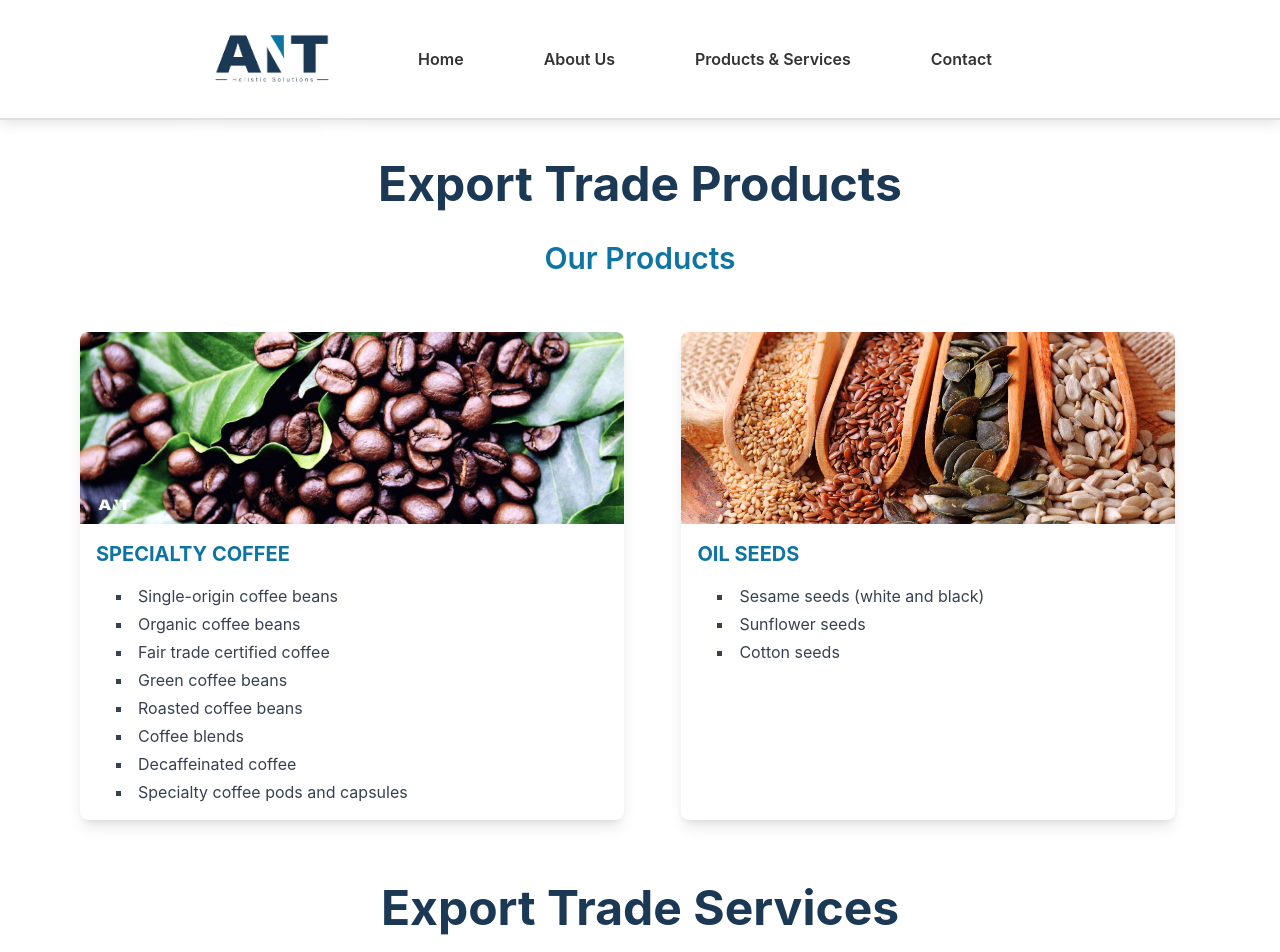
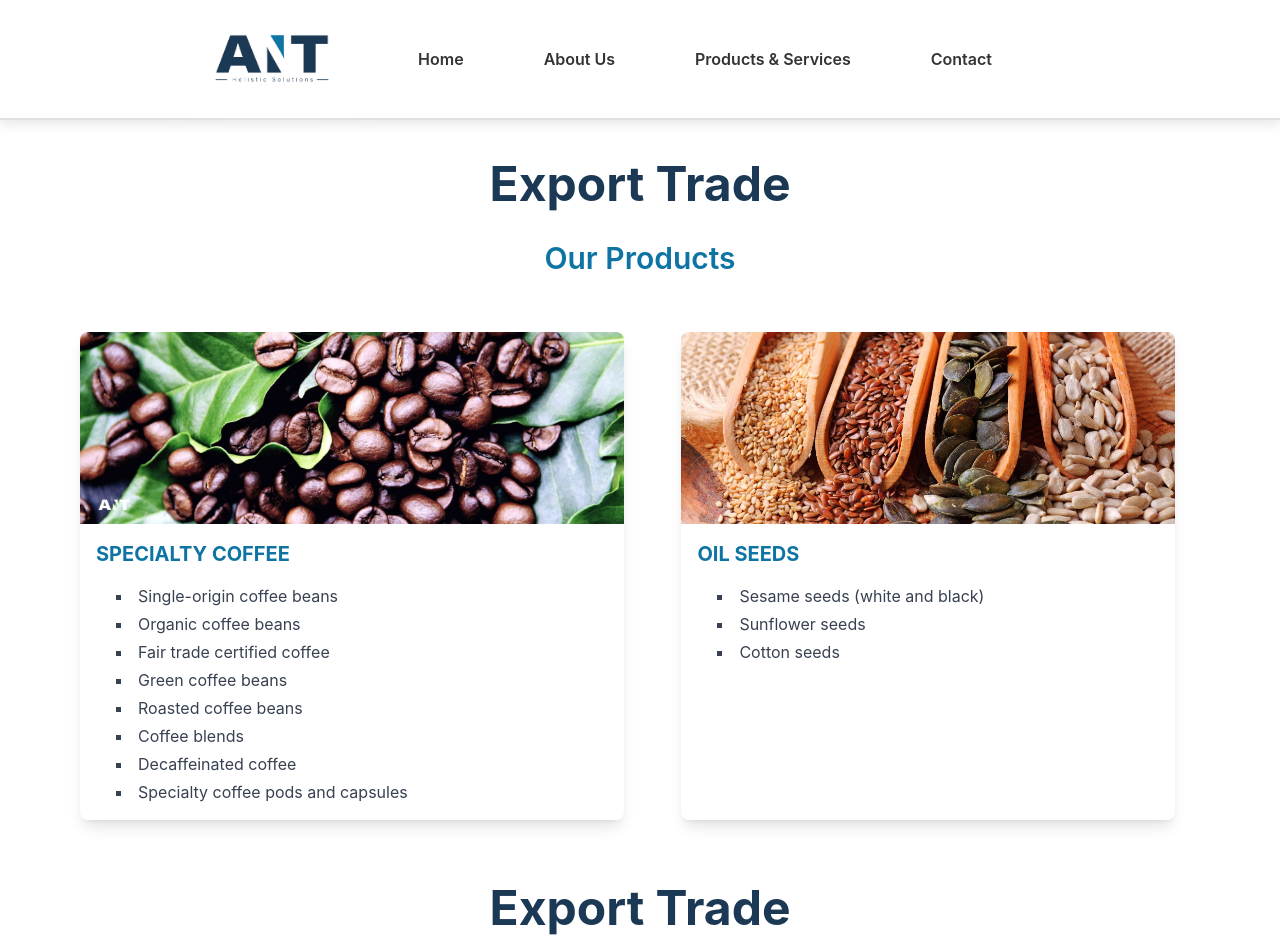
Before and after one commit to Mintesnot-Shigute/Ant-web, a React (Create React App) app: page /export-trade in a window 1280 px wide. Shown: the top 952 px of the page. Built offline with nearby package versions, Linux system fonts and the light colour scheme.

Commit message:
Color Formats

```diff
--- a/src/pages/Agriculture.js
+++ b/src/pages/Agriculture.js
@@ -9,7 +9,7 @@ function Agriculture() {
       {/* Agriculture & Food Processing Products Section */}
       <div  className="mb-12">
         <h2 className="text-5xl font-bold text-center  mb-8 text-[#1B3855]">
-          Agriculture & Food Processing Products
+          Agriculture & Food Processing
         </h2>
         <h3 className="text-3xl font-semibold text-center mb-14 text-[#0E74A4] hover:text-gray-600 transition-colors duration-300">Our Products</h3>
 
@@ -73,7 +73,7 @@ function Agriculture() {
         </div>
       </div>
       <h2 className="text-5xl font-bold text-center  mb-8 text-[#1B3855]" id="services">
-          Agriculture & Food Processing Services
+          Agriculture & Food Processing
         </h2>
       {/* Agriculture & Food Processing Services Section */}
       <h3 className="text-3xl font-semibold text-center mb-14 text-[#0E74A4] hover:text-gray-600 transition-colors duration-300" >Our Services</h3>
@@ -82,7 +82,7 @@ function Agriculture() {
       <div className="grid grid-cols-1 sm:grid-cols-2 md:grid-cols-3 gap-8">
         {/* Service Column 1 */}
         <div className="bg-white shadow-lg rounded-lg p-6 transition-transform hover:scale-105">
-          <h4 className="text-2xl font-bold text-[#0E74A4] mb-4">FOOD PROCESSING SERVICES</h4>
+          <h4 className="text-2xl font-bold text-[#0E74A4] mb-4">FOOD PROCESSING</h4>
           <ul className="list-none list-inside text-gray-700 space-y-1">
             <li className="mb-1" style={{ listStyleType: 'square' }}>Food product development and formulation</li>
             <li className="mb-1" style={{ listStyleType: 'square' }}>Quality control and assurance services</li>
--- a/src/pages/Contact.js
+++ b/src/pages/Contact.js
@@ -48,7 +48,7 @@ function Contact() {
             rel="noopener noreferrer"
             className="block text-[#0E74A4]"
           >
-            Bole Road, African Avenue, Bole Rwanda
+            Addis Ketema, Wereda :05, H.No:261/41 ,Near addis Micheal church.
           </a>
         </div>
 
--- a/src/pages/ExportTrade.js
+++ b/src/pages/ExportTrade.js
@@ -7,7 +7,7 @@ function ExportTrade() {
 
   return (
     <div id="products" className="container mx-auto py-12">
-      <h2 className="text-5xl font-bold text-center text-[#1B3855] mb-8">Export Trade Products</h2>
+      <h2 className="text-5xl font-bold text-center text-[#1B3855] mb-8">Export Trade</h2>
       <h3 className="text-3xl font-semibold text-center mb-14 text-[#0E74A4] hover:text-gray-600 transition-colors duration-300">Our Products</h3>
 
 
@@ -45,7 +45,7 @@ function ExportTrade() {
           </div>
         </div>
       </div>
-      <h2 className="text-5xl font-bold text-center text-[#1B3855] mt-16 " id="services">Export Trade Services</h2>
+      <h2 className="text-5xl font-bold text-center text-[#1B3855] mt-16 " id="services">Export Trade</h2>
       <h3 className="text-4xl font-semibold text-[#0E74A4] text-center mt-8 mb-16 hover:text-gray-600 transition-colors duration-300" >Our Services</h3>
 
       <div className="flex justify-center">
--- a/src/pages/PharmaHealthcare.js
+++ b/src/pages/PharmaHealthcare.js
@@ -3,7 +3,7 @@ import React from 'react';
 function PharmaHealthcare() {
   return (
     <div id="products" className="container mx-auto py-12">
-      <h2 className="text-5xl font-bold text-center mb-12 text-[#1B3855]">Pharmaceuticals & Healthcare Products</h2>
+      <h2 className="text-5xl font-bold text-center mb-12 text-[#1B3855]">Pharmaceuticals & Healthcare</h2>
 
       {/* Products Section */}
       <div className="mb-12">
@@ -72,7 +72,7 @@ function PharmaHealthcare() {
 
       {/* Services Section */}
       <div id="services" className="mb-12">
-      <h2 className="text-5xl font-bold text-center mb-12 text-[#1B3855]">Pharmaceuticals & Healthcare Services</h2>
+      <h2 className="text-5xl font-bold text-center mb-12 text-[#1B3855]">Pharmaceuticals & Healthcare</h2>
 
         <h3 className="text-3xl font-semibold text-center mb-14 text-[#0E74A4] hover:text-gray-600 transition-colors duration-300">Our Services</h3>
         <div className="flex justify-center mb-8">
```
